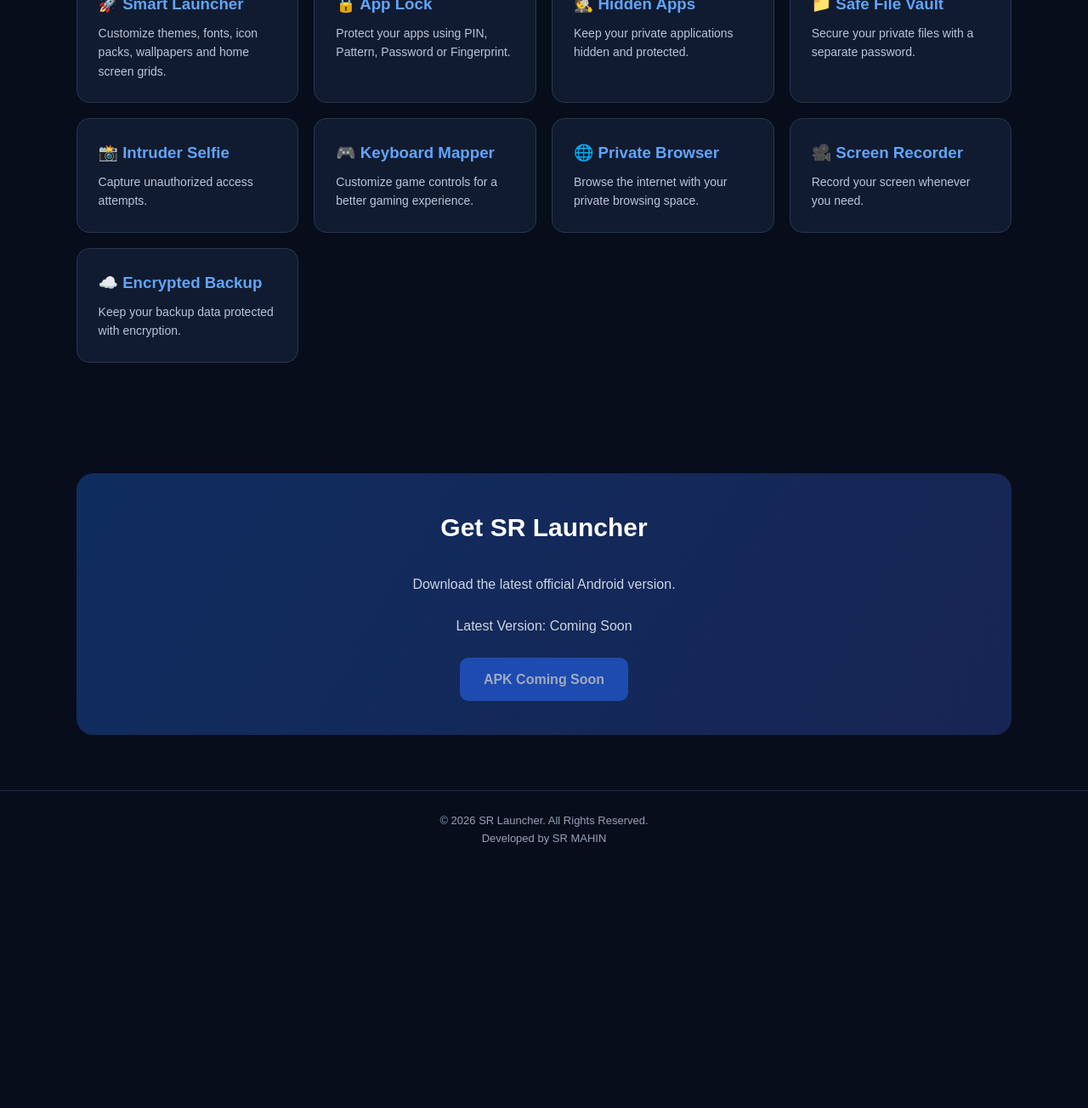
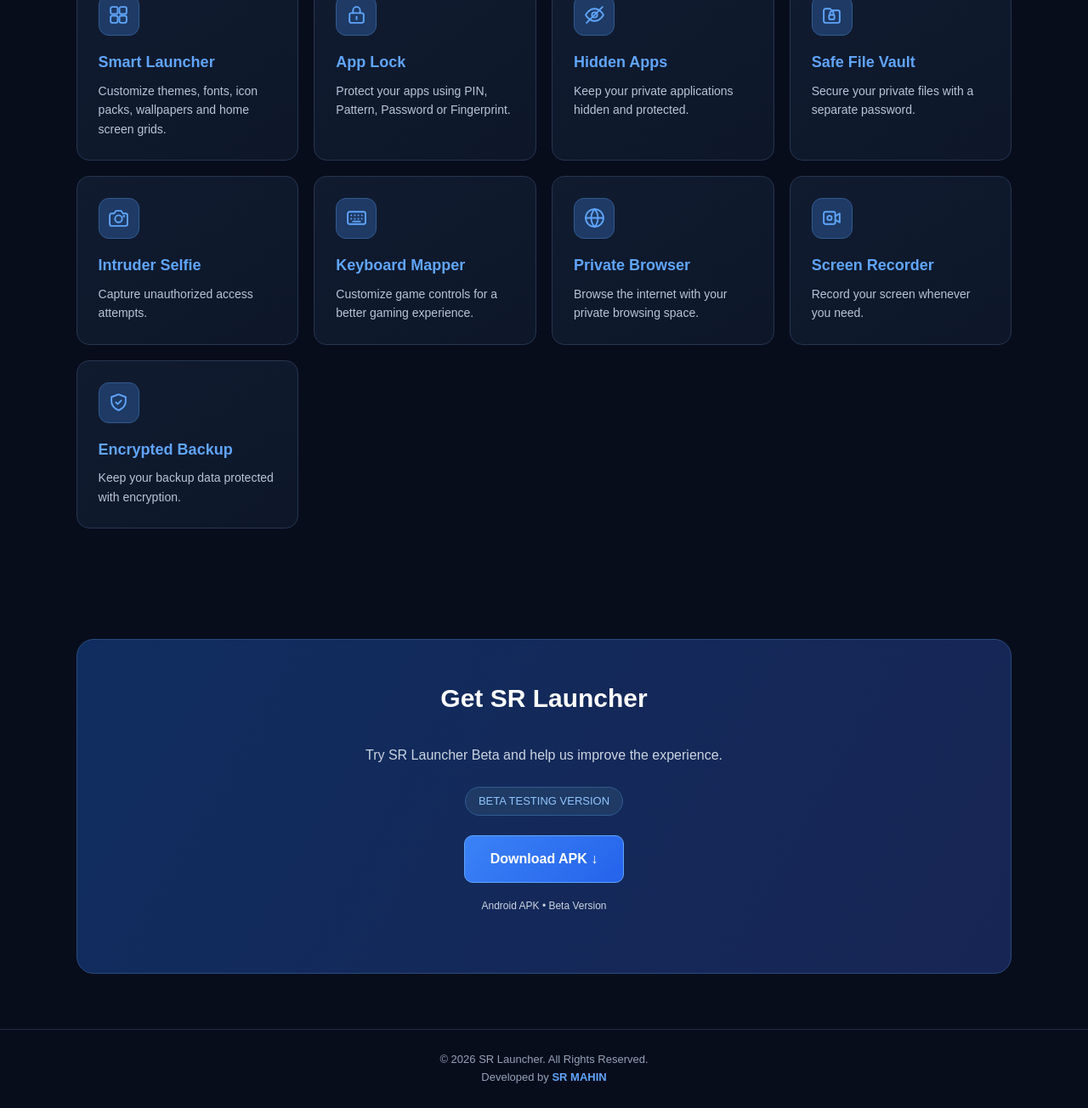
Before and after one commit to SRMAHINBD/srmahinbd.github.io, a plain HTML site: page index.html in a window 1280 px wide. Shown: the part 666-1970 px from the top of the page at 85% size. Before the commit the page ends 1689 px from the top, so only its background shows below. Drawn offline with Linux system fonts and the light colour scheme.

Commit message:
Refactor HTML structure and styles for clarity

```diff
--- a/index.html
+++ b/index.html
@@ -4,149 +4,419 @@
 <meta charset="UTF-8">
 <meta name="viewport" content="width=device-width, initial-scale=1.0">
 <meta name="theme-color" content="#080d1c">
+
 <title>SR Launcher - Official</title>
+
 <style>
-*{margin:0;padding:0;box-sizing:border-box}
+*{
+ margin:0;
+ padding:0;
+ box-sizing:border-box;
+}
+
+html{
+ scroll-behavior:smooth;
+}
+
 body{
  font-family:Arial,sans-serif;
- background:#080d1c;color:#fff;
+ background:#080d1c;
+ color:#fff;
  line-height:1.6;
 }
+
 header{
  padding:20px 7%;
- display:flex;justify-content:space-between;
- align-items:center;border-bottom:1px solid #202a40;
+ display:flex;
+ justify-content:space-between;
+ align-items:center;
+ border-bottom:1px solid #202a40;
 }
-.logo{font-size:24px;font-weight:bold;color:#60a5fa}
-nav a{color:#cbd5e1;text-decoration:none;margin-left:20px}
+
+.logo{
+ font-size:24px;
+ font-weight:bold;
+ color:#60a5fa;
+ letter-spacing:1px;
+}
+
+nav a{
+ color:#cbd5e1;
+ text-decoration:none;
+ margin-left:20px;
+ font-size:14px;
+}
+
+nav a:hover{
+ color:#60a5fa;
+}
+
 .hero{
- text-align:center;padding:100px 20px 85px;
- background:radial-gradient(ellipse at top,#173b75,#080d1c 70%);
+ text-align:center;
+ padding:100px 20px 85px;
+ background:radial-gradient(
+ ellipse at top,#173b75,#080d1c 70%
+ );
 }
-.hero h1{font-size:48px;margin-bottom:15px}
-.hero h1 span{color:#60a5fa}
-.hero p{color:#bdc9dd;max-width:600px;margin:0 auto 28px}
+
+.hero h1{
+ font-size:48px;
+ margin-bottom:15px;
+}
+
+.hero h1 span{
+ color:#60a5fa;
+}
+
+.hero p{
+ color:#bdc9dd;
+ max-width:600px;
+ margin:0 auto 28px;
+}
+
 .btn{
- display:inline-block;background:#2563eb;
- padding:13px 28px;border-radius:10px;
- color:white;text-decoration:none;font-weight:bold;
+ display:inline-block;
+ background:linear-gradient(135deg,#3b82f6,#2563eb);
+ padding:14px 30px;
+ border-radius:10px;
+ color:white;
+ text-decoration:none;
+ font-weight:bold;
+ transition:.3s;
+ border:1px solid #60a5fa;
 }
-section{padding:65px 7%;text-align:center}
-h2{font-size:30px;margin-bottom:30px}
+
+.btn:hover{
+ transform:translateY(-3px);
+ box-shadow:0 8px 25px #2563eb55;
+}
+
+section{
+ padding:65px 7%;
+ text-align:center;
+}
+
+h2{
+ font-size:30px;
+ margin-bottom:30px;
+}
+
 .grid{
- display:grid;grid-template-columns:repeat(auto-fit,minmax(220px,1fr));
+ display:grid;
+ grid-template-columns:repeat(
+ auto-fit,minmax(220px,1fr)
+ );
  gap:18px;
 }
+
 .item{
- background:#111b30;padding:25px;border:1px solid #263650;
- border-radius:15px;text-align:left;
+ background:linear-gradient(145deg,#111b30,#0d1729);
+ padding:25px;
+ border:1px solid #263650;
+ border-radius:15px;
+ text-align:left;
+ transition:.3s;
 }
-.item h3{color:#60a5fa;margin-bottom:8px}
-.item p{color:#b8c5d9;font-size:14px}
+
+.item:hover{
+ transform:translateY(-5px);
+ border-color:#3b82f6;
+ box-shadow:0 10px 25px #0005;
+}
+
+.icon{
+ width:48px;
+ height:48px;
+ display:flex;
+ align-items:center;
+ justify-content:center;
+ background:#1e3a65;
+ border:1px solid #315b91;
+ border-radius:12px;
+ margin-bottom:17px;
+ color:#60a5fa;
+}
+
+.icon svg{
+ width:25px;
+ height:25px;
+ stroke:currentColor;
+ fill:none;
+ stroke-width:1.8;
+ stroke-linecap:round;
+ stroke-linejoin:round;
+}
+
+.item h3{
+ color:#60a5fa;
+ margin-bottom:8px;
+ font-size:18px;
+}
+
+.item p{
+ color:#b8c5d9;
+ font-size:14px;
+}
+
 .download{
  background:linear-gradient(120deg,#102d60,#172554);
- border-radius:20px;padding:40px 20px;
+ border:1px solid #294b80;
+ border-radius:20px;
+ padding:45px 20px;
 }
-.download p{color:#cbd5e1;margin:12px 0 24px}
+
+.download p{
+ color:#cbd5e1;
+ margin:12px 0 24px;
+}
+
+.version{
+ display:inline-block;
+ background:#1e3a65;
+ color:#93c5fd;
+ padding:6px 15px;
+ border-radius:30px;
+ font-size:13px;
+ margin-bottom:18px;
+ border:1px solid #315b91;
+}
+
+.download .btn{
+ margin-top:5px;
+}
+
 footer{
- text-align:center;padding:25px;color:#94a3b8;
- border-top:1px solid #202a40;font-size:13px;
+ text-align:center;
+ padding:25px;
+ color:#94a3b8;
+ border-top:1px solid #202a40;
+ font-size:13px;
 }
+
+footer strong{
+ color:#60a5fa;
+}
+
 @media(max-width:600px){
- .hero h1{font-size:35px}
- nav a{margin-left:10px;font-size:12px}
- header{padding:18px 5%}
+ .hero h1{
+  font-size:35px;
+ }
+
+ nav a{
+  margin-left:10px;
+  font-size:12px;
+ }
+
+ header{
+  padding:18px 5%;
+ }
+
+ .logo{
+  font-size:19px;
+ }
+
+ section{
+  padding:50px 5%;
+ }
 }
 </style>
 </head>
+
 <body>
 
 <header>
  <div class="logo">SR LAUNCHER</div>
+
  <nav>
   <a href="#features">Features</a>
   <a href="#download">Download</a>
  </nav>
 </header>
 
+<!-- HERO SECTION -->
+
 <div class="hero">
+
  <h1>Your Phone, <span>Your Style.</span></h1>
+
  <p>
   SR Launcher brings a powerful Android Launcher
   and a secure Private Vault together in one app.
  </p>
- <a href="#download" class="btn">Download APK ↓</a>
+
+ <a href="#download" class="btn">
+  Explore SR Launcher →
+ </a>
+
 </div>
 
+<!-- FEATURES SECTION -->
+
 <section id="features">
+
  <h2>Powerful Features</h2>
+
  <div class="grid">
 
+  <!-- Smart Launcher -->
   <div class="item">
-   <h3>🚀 Smart Launcher</h3>
+   <div class="icon">
+    <svg viewBox="0 0 24 24">
+     <rect x="3" y="3" width="8" height="8" rx="2"/>
+     <rect x="13" y="3" width="8" height="8" rx="2"/>
+     <rect x="3" y="13" width="8" height="8" rx="2"/>
+     <rect x="13" y="13" width="8" height="8" rx="2"/>
+    </svg>
+   </div>
+   <h3>Smart Launcher</h3>
    <p>Customize themes, fonts, icon packs, wallpapers and home screen grids.</p>
   </div>
 
+  <!-- App Lock -->
   <div class="item">
-   <h3>🔒 App Lock</h3>
+   <div class="icon">
+    <svg viewBox="0 0 24 24">
+     <rect x="4" y="10" width="16" height="11" rx="2"/>
+     <path d="M8 10V7a4 4 0 0 1 8 0v3"/>
+     <path d="M12 14v3"/>
+    </svg>
+   </div>
+   <h3>App Lock</h3>
    <p>Protect your apps using PIN, Pattern, Password or Fingerprint.</p>
   </div>
 
+  <!-- Hidden Apps -->
   <div class="item">
-   <h3>🕵️ Hidden Apps</h3>
+   <div class="icon">
+    <svg viewBox="0 0 24 24">
+     <path d="M2 12s3.5-7 10-7 10 7 10 7-3.5 7-10 7S2 12 2 12z"/>
+     <circle cx="12" cy="12" r="3"/>
+     <path d="M3 21 21 3"/>
+    </svg>
+   </div>
+   <h3>Hidden Apps</h3>
    <p>Keep your private applications hidden and protected.</p>
   </div>
 
+  <!-- Safe File Vault -->
   <div class="item">
-   <h3>📁 Safe File Vault</h3>
+   <div class="icon">
+    <svg viewBox="0 0 24 24">
+     <path d="M3 7a2 2 0 0 1 2-2h5l2 2h7a2 2 0 0 1 2 2v10a2 2 0 0 1-2 2H5a2 2 0 0 1-2-2z"/>
+     <rect x="9" y="12" width="6" height="5" rx="1"/>
+     <path d="M10 12v-2a2 2 0 0 1 4 0v2"/>
+    </svg>
+   </div>
+   <h3>Safe File Vault</h3>
    <p>Secure your private files with a separate password.</p>
   </div>
 
+  <!-- Intruder Selfie -->
   <div class="item">
-   <h3>📸 Intruder Selfie</h3>
+   <div class="icon">
+    <svg viewBox="0 0 24 24">
+     <path d="M4 7h3l2-3h6l2 3h3a2 2 0 0 1 2 2v10a2 2 0 0 1-2 2H4a2 2 0 0 1-2-2V9a2 2 0 0 1 2-2z"/>
+     <circle cx="12" cy="13" r="4"/>
+     <circle cx="18" cy="10" r=".5"/>
+    </svg>
+   </div>
+   <h3>Intruder Selfie</h3>
    <p>Capture unauthorized access attempts.</p>
   </div>
 
+  <!-- Keyboard Mapper -->
   <div class="item">
-   <h3>🎮 Keyboard Mapper</h3>
+   <div class="icon">
+    <svg viewBox="0 0 24 24">
+     <rect x="2" y="5" width="20" height="14" rx="2"/>
+     <path d="M6 9h.01M10 9h.01M14 9h.01M18 9h.01M6 13h.01M10 13h.01M14 13h.01M18 13h.01M8 16h8"/>
+    </svg>
+   </div>
+   <h3>Keyboard Mapper</h3>
    <p>Customize game controls for a better gaming experience.</p>
   </div>
 
+  <!-- Private Browser -->
   <div class="item">
-   <h3>🌐 Private Browser</h3>
+   <div class="icon">
+    <svg viewBox="0 0 24 24">
+     <circle cx="12" cy="12" r="10"/>
+     <path d="M2 12h20"/>
+     <path d="M12 2a15 15 0 0 1 0 20"/>
+     <path d="M12 2a15 15 0 0 0 0 20"/>
+    </svg>
+   </div>
+   <h3>Private Browser</h3>
    <p>Browse the internet with your private browsing space.</p>
   </div>
 
+  <!-- Screen Recorder -->
   <div class="item">
-   <h3>🎥 Screen Recorder</h3>
+   <div class="icon">
+    <svg viewBox="0 0 24 24">
+     <rect x="3" y="5" width="13" height="14" rx="2"/>
+     <path d="m16 10 5-3v10l-5-3"/>
+     <circle cx="9.5" cy="12" r="2.5"/>
+    </svg>
+   </div>
+   <h3>Screen Recorder</h3>
    <p>Record your screen whenever you need.</p>
   </div>
 
+  <!-- Encrypted Backup -->
   <div class="item">
-   <h3>☁️ Encrypted Backup</h3>
+   <div class="icon">
+    <svg viewBox="0 0 24 24">
+     <path d="M12 3 20 6v5c0 5-3.5 8-8 10-4.5-2-8-5-8-10V6z"/>
+     <path d="m9 12 2 2 4-4"/>
+    </svg>
+   </div>
+   <h3>Encrypted Backup</h3>
    <p>Keep your backup data protected with encryption.</p>
   </div>
 
  </div>
 </section>
 
+<!-- DOWNLOAD SECTION -->
+
 <section id="download">
+
  <div class="download">
+
   <h2>Get SR Launcher</h2>
-  <p>Download the latest official Android version.</p>
-  <p id="version">Latest Version: Coming Soon</p>
-  <a class="btn" href="javascript:void(0)"
-     style="opacity:.6;cursor:not-allowed"
-     aria-disabled="true">
-     APK Coming Soon
+
+  <p>
+   Try SR Launcher Beta and help us improve
+   the experience.
+  </p>
+
+  <div class="version">
+   BETA TESTING VERSION
+  </div>
+
+  <br>
+
+  <a
+   class="btn"
+   href="https://github.com/SRMAHINBD/srmahinbd.github.io/raw/refs/heads/main/SR-Launcher-Beta.apk"
+   download="SR-Launcher-Beta.apk"
+  >
+   Download APK ↓
   </a>
+
+  <p style="font-size:12px;margin-top:18px;">
+   Android APK • Beta Version
+  </p>
+
  </div>
+
 </section>
 
 <footer>
  <p>© 2026 SR Launcher. All Rights Reserved.</p>
- <p>Developed by SR MAHIN</p>
+ <p>Developed by <strong>SR MAHIN</strong></p>
 </footer>
 
 </body>
-</html>
+    </html>
```
